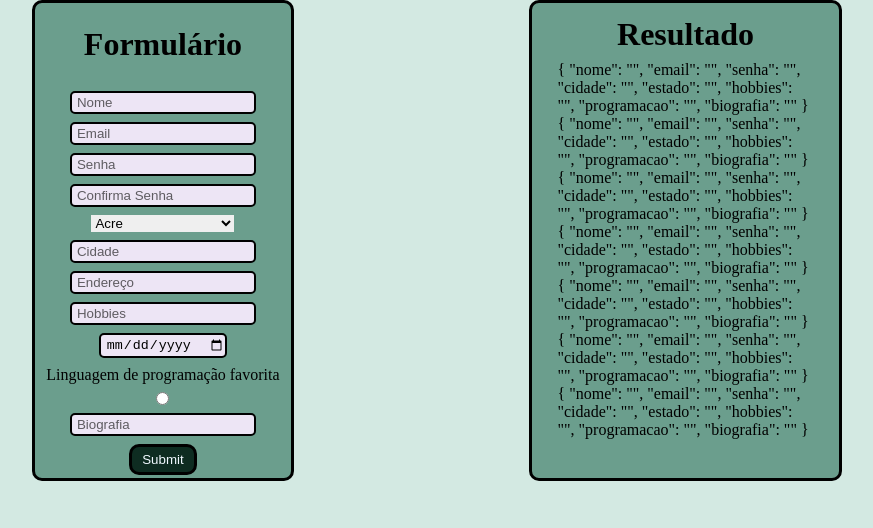
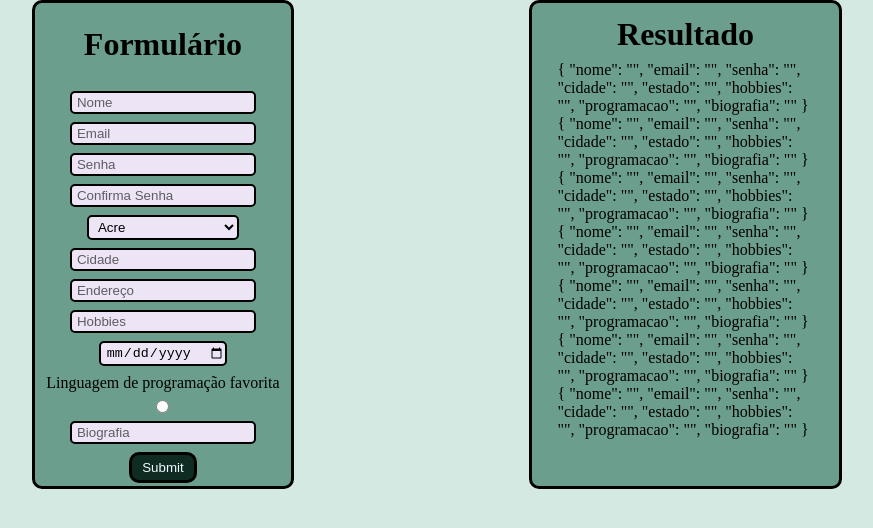
Before and after one commit to lotinmaria/projeto1-Devweb, a Vue app: page / in a window 1280 px wide. Shown: the top 528 px of the page, without its empty margins (203-1076 px from the left). Built offline with nearby package versions, Linux system fonts and the light colour scheme.

Commit message:
Colocando estilo nos inputs

```diff
--- a/src/App.vue
+++ b/src/App.vue
@@ -23,7 +23,7 @@ const senhaConfirmada = usuario.senha == confirmaSenha ? true : false
         <input class="input-user" type="email" placeholder="Email"  />
         <input class="input-user" type="password" placeholder="Senha"  />
         <input class="input-user" type="password" placeholder="Confirma Senha"  />
-        <select name="estados" id="estados">
+        <select class="input-user" name="estados" id="estados">
           <option value="">Acre</option>
           <option value="">Alagoas</option>
           <option value="">Amapá</option>
```
